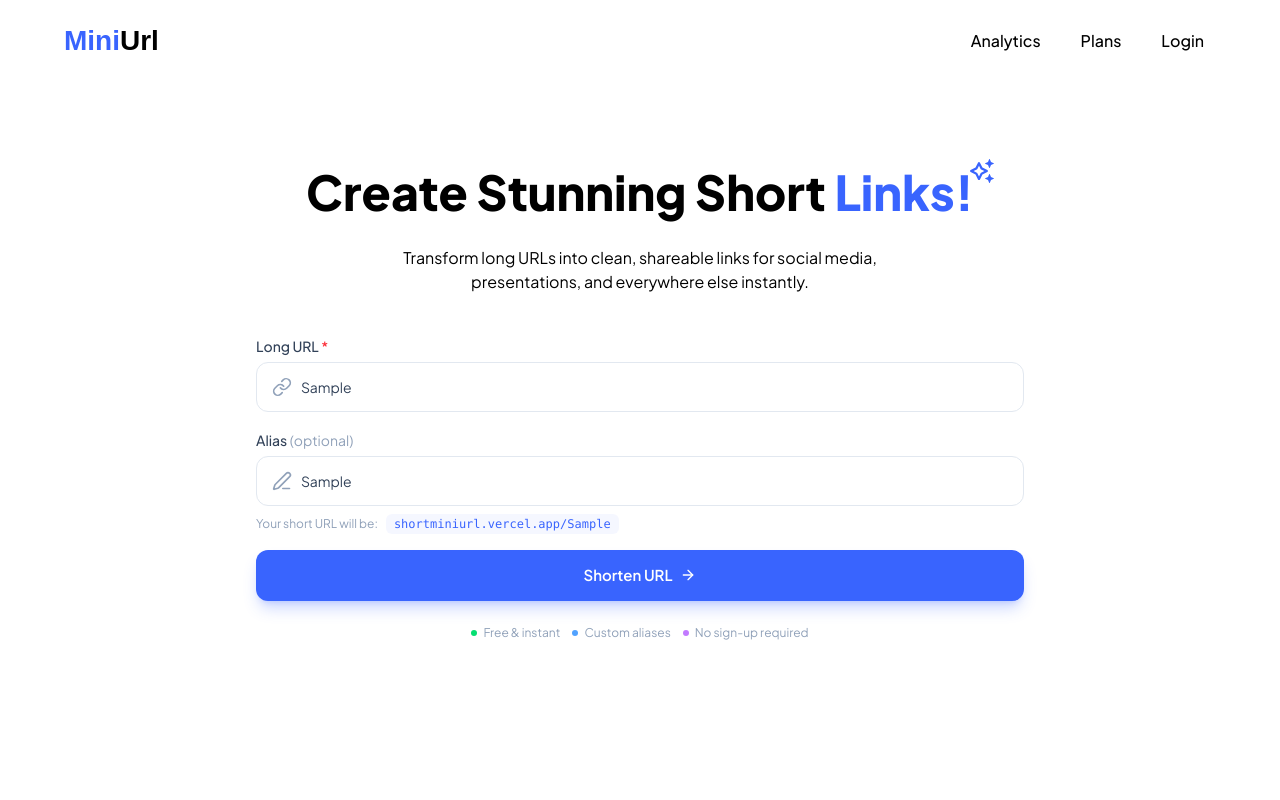
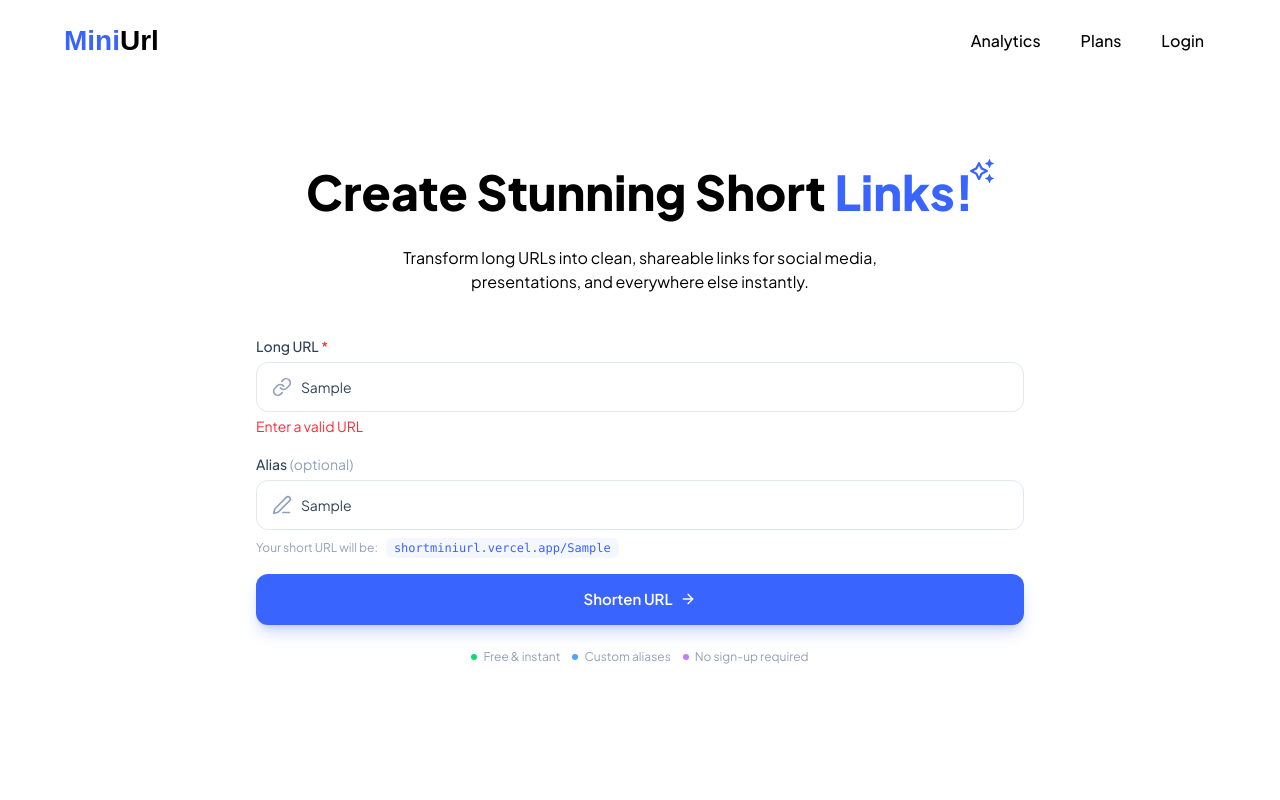
Before and after one commit to kiisi/url-shortener, a Next.js app: page / in a window 1280 px wide. Both pictures are taken after typing "Sample", "Sample" into the empty fields and a click on the button "Shorten URL". Shown: the top 800 px of the page. Built offline with nearby package versions, Linux system fonts and the light colour scheme; no server answers; a web font is replaced by a local one.

Commit message:
feat: custom alias implemented

```diff
--- a/app/api/shorten/route.ts
+++ b/app/api/shorten/route.ts
@@ -1,4 +1,4 @@
-import { createShortLink } from "@/lib/create-short-link";
+import { createShortLink, createShortLinkWithAlias } from "@/lib/create-short-link";
 import { prisma } from "@/lib/prisma";
 import { checkRateLimit } from "@/lib/rate-limit";
 import { CreateLinkSchema } from "@/lib/validators";
@@ -29,18 +29,21 @@ export async function POST(request: Request) {
 
     const result = CreateLinkSchema.safeParse(body);
 
+    const firstIssue = result?.error?.issues[0];
+
+    const field = String(firstIssue?.path?.[0]);
+    const message = `${field}: ${firstIssue?.message}`;
+
     if (!result.success) {
         return NextResponse.json(
             {
-                error: "Invalid URL",
+                error: message,
             },
             {
                 status: 400,
             }
         );
     }
-
-    // Add Alias implementation
 
     // TODO: check if url exists to avoid creating shortcodes for the same url
     let link = await prisma.link.findFirst({
@@ -63,6 +66,11 @@ export async function POST(request: Request) {
         });
     }
 
+    //  Add Alias implementation
+    if (result.data.alias) {
+        link = await createShortLinkWithAlias(result.data.url, result.data.alias);
+    }
+
     link = await createShortLink(result.data.url);
 
     return Response.json({
--- /dev/null
+++ b/app/components/ui/button-radial.tsx
@@ -0,0 +1,42 @@
+import clsx from "clsx";
+import { ButtonHTMLAttributes } from "react";
+
+type ButtonRadialProps = ButtonHTMLAttributes<HTMLButtonElement>;
+
+export default function ButtonRadial({
+    children,
+    className,
+    type = "button",
+    ...props
+}: ButtonRadialProps) {
+    return (
+        <button
+            type={type}
+            className={clsx(
+                "group relative isolate mt-5 w-full cursor-pointer overflow-hidden rounded-xl bg-[#3964FE] px-8 py-3.5 font-medium text-white transition-all duration-300 ease-out disabled:pointer-events-none disabled:opacity-80",
+                className
+            )}
+            {...props}
+        >
+            {/* Top highlight */}
+            <span
+                className="pointer-events-none absolute inset-x-0 top-0 h-1/2 rounded-full bg-gradient-to-b from-white/35 to-transparent"
+            />
+            {/* Radial light */}
+            <span
+                className="pointer-events-none absolute -top-8 left-1/2 h-24 w-24 -translate-x-1/2 rounded-full bg-white/20 blur-2xl"
+            />
+            {/* Shine animation */}
+            <span
+                className="pointer-events-none absolute -left-1/2 top-0 h-full w-1/3 -skew-x-12 bg-gradient-to-r from-transparent via-white/30 to-transparent transition-transform duration-700 group-hover:translate-x-[430%]"
+            />
+            {/* Bottom shadow */}
+            <span
+                className="pointer-events-none absolute inset-x-0 bottom-0 h-px bg-black/15"
+            />
+            <span className="relative z-10">
+                {children}
+            </span>
+        </button>
+    )
+}
--- a/app/page.tsx
+++ b/app/page.tsx
@@ -1,6 +1,6 @@
 "use client";
 
-import Link from "next/link";
+import { useFormik } from "formik";
 import { plusJakartaSans, sourGummy } from "./fonts";
 import { cn } from "../utils";
 import {
@@ -15,6 +15,9 @@ import {
 } from "lucide-react";
 import { useState } from "react";
 import Navbar from "./components/layouts/Navbar";
+import { ShortenUrlFormValues } from "@/types/link";
+import { shortenUrlSchema } from "@/validation/shortenUrlSchema";
+import ButtonRadial from "./components/ui/button-radial";
 
 interface ShortenUrlResponse {
   success: boolean;
@@ -26,28 +29,31 @@ interface ShortenUrlResponse {
   };
 }
 
+const initialValues: ShortenUrlFormValues = {
+  url: "",
+  alias: "",
+};
+
 export default function Home() {
-  const [url, setUrl] = useState("");
-  const [alias, setAlias] = useState("");
-  const [status, setStatus] = useState<"idle" | "loading">("idle");
-  const [result, setResult] = useState<ShortenUrlResponse>(
-    {} as ShortenUrlResponse,
-  );
-  const [copied, setCopied] = useState(false);
-  const [showQr, setShowQr] = useState(false);
 
-  const handleSubmit = async (e: React.FormEvent<HTMLFormElement>) => {
-    e.preventDefault();
+  const formik = useFormik<ShortenUrlFormValues>({
+    initialValues,
+    validationSchema: shortenUrlSchema,
+    validateOnBlur: true,
+    onSubmit: async (values, helpers) => {
 
-    if (!url) {
+      if (!values.url) {
         return setResult({
           success: false,
           message: "Enter a valid URL",
         });
       }
 
-    const payload = { url };
-
+      const payload = {
+        url: values.url,
+        ...(values.alias.trim() && { alias: values.alias.trim() }),
+      };
+      console.log(payload);
       setStatus("loading");
 
       try {
@@ -62,12 +68,24 @@ export default function Home() {
         const data = await response.json();
         setResult(data);
         console.log("Data", data);
-    } catch (err) {
+        helpers.resetForm();
+      }
+      catch (err) {
         setResult(err as ShortenUrlResponse);
-    } finally {
+      }
+      finally {
         setStatus("idle");
+        helpers.setSubmitting(false);
       }
-  };
+    },
+  });
+
+  const [status, setStatus] = useState<"idle" | "loading">("idle");
+  const [result, setResult] = useState<ShortenUrlResponse>(
+    {} as ShortenUrlResponse,
+  );
+  const [copied, setCopied] = useState(false);
+  const [showQr, setShowQr] = useState(false);
 
   const handleCopy = async () => {
     await navigator.clipboard.writeText(result?.data?.shortUrl ?? '');
@@ -76,8 +94,6 @@ export default function Home() {
   };
 
   const handleReset = () => {
-    setUrl("");
-    setAlias("");
     setResult({} as ShortenUrlResponse);
     setStatus("idle");
     setShowQr(false);
@@ -114,8 +130,9 @@ export default function Home() {
           </p>
 
           <form
-            onSubmit={handleSubmit}
+            onSubmit={formik.handleSubmit}
             className="w-full max-w-[768px] mx-auto space-y-4 w-full"
+            noValidate
           >
             {/* Long URL Field */}
             {!result?.data && (
@@ -133,13 +150,18 @@ export default function Home() {
                   <input
                     id="url"
                     type="text"
-                    value={url}
-                    onChange={(e) => setUrl(e.target.value)}
+                    value={formik.values.url}
+                    onChange={formik.handleChange}
+                    onBlur={formik.handleBlur}
                     placeholder="Enter the URL you want to shorten"
                     className="w-full pl-11 pr-4 py-3.5 rounded-xl border border-slate-200 focus:outline-none focus:border-primary transition-all text-slate-700 placeholder:text-slate-400 text-sm"
                   />
                 </div>
-                {/* <p className="mt-1.5 text-xs text-slate-400"></p> */}
+                {formik.touched.url && formik.errors.url && (
+                  <p className="mt-1 text-sm text-red-500">
+                    {formik.errors.url}
+                  </p>
+                )}
               </fieldset>
             )}
 
@@ -160,19 +182,25 @@ export default function Home() {
                   <input
                     id="alias"
                     type="text"
-                    value={alias}
-                    onChange={(e) => setAlias(e.target.value)}
+                    value={formik.values.alias}
+                    onChange={formik.handleChange}
+                    onBlur={formik.handleBlur}
                     placeholder="e.g., myblog, summer-sale"
                     className="w-full pl-11 pr-4 py-3.5 rounded-xl border border-slate-200 focus:outline-none focus:border-primary transition-all text-slate-700 placeholder:text-slate-400 text-sm"
                   />
                 </div>
+                {formik.touched.alias && formik.errors.alias && (
+                  <p className="mt-1 text-sm text-red-500">
+                    {formik.errors.alias}
+                  </p>
+                )}
                 <div className="block md:flex flex-wrap lg:items-center gap-2 mt-2">
                   <p className="text-xs text-slate-400 leading-[150%]">
                     Your short URL will be:
                   </p>
                   <p className="text-xs break-all line-clamp-1 font-mono text-primary bg-primary/5 px-2 py-0.5 rounded-md">
                     shortminiurl.vercel.app/
-                    {`${alias.trim() === "" ? "your-alias" : alias}`}
+                    {`${formik.values.alias.trim() === "" ? "your-alias" : formik.values.alias}`}
                   </p>
                 </div>
               </fieldset>
@@ -184,7 +212,7 @@ export default function Home() {
                 disabled={status === "loading"}
                 className="w-full bg-primary hover:bg-primary/90 text-white font-semibold py-3.5 px-8 rounded-xl transition-all duration-200 flex items-center justify-center gap-2 shadow-lg shadow-primary/25 hover:shadow-primary/35 text-[15px] cursor-pointer"
               >
-                {status === "loading" ? (
+                {formik.isSubmitting ? (
                   <>
                     <LoaderCircle className="w-5 h-5 animate-spin" />{" "}
                     Shortening…
@@ -251,51 +279,12 @@ export default function Home() {
                     )}
                     {copied ? "Copied" : "Copy"}
                   </button>
-                  {/* <button
-                    type="button"
-                    onClick={reset}
-                    className="text-[14px] text-gray-500 hover:text-indigo-600 cursor-pointer"
+                </div>
+                <ButtonRadial
+                  onClick={handleReset}
                 >
-                    Shorten another
-                  </button> */}
-                </div>
-                <button
-                  type="button"
-                  onClick={handleReset}
-                  className="group relative isolate mt-5 w-full overflow-hidden rounded-xl bg-[#3964FE] px-8 py-3.5 font-medium text-white transition-all duration-300 ease-out disabled:pointer-events-none disabled:opacity-80 cursor-pointer"
-                >
-                  {/* Top highlight */}
-                  <span
-                    className="
-      pointer-events-none absolute inset-x-0 top-0 h-1/2 rounded-full
-      bg-gradient-to-b from-white/35 to-transparent
-    "
-                  />
-                  {/* Radial light */}
-                  <span
-                    className="
-      pointer-events-none absolute -top-8 left-1/2 h-24 w-24
-      -translate-x-1/2 rounded-full bg-white/20 blur-2xl
-    "
-                  />
-                  {/* Shine animation */}
-                  <span
-                    className="
-      pointer-events-none absolute -left-1/2 top-0 h-full w-1/3
-      -skew-x-12 bg-gradient-to-r from-transparent via-white/30 to-transparent
-      transition-transform duration-700 group-hover:translate-x-[430%]
-    "
-                  />
-
-                  {/* Bottom shadow */}
-                  <span
-                    className="
-      pointer-events-none absolute inset-x-0 bottom-0 h-px bg-black/15
-    "
-                  />
-
-                  <span className="relative z-10">Shorten another link</span>
-                </button>
+                  Shorten another link
+                </ButtonRadial>
 
                 {showQr && (
                   <div className="mt-3 w-28 h-28 bg-white border border-gray-200 rounded-lg flex items-center justify-center">
--- a/lib/validators.ts
+++ b/lib/validators.ts
@@ -1,7 +1,17 @@
 import { z } from "zod";
 
 export const CreateLinkSchema = z.object({
-  url: z.url(),
+  url: z.url("Please enter a valid URL."),
+  alias: z
+    .string()
+    .trim()
+    .toLowerCase()
+    .min(5, "Alias must be at least 5 characters.")
+    .regex(
+      /^[a-zA-Z0-9_-]*$/,
+      "Alias can only contain letters, numbers, hyphens and underscores."
+    )
+    .optional(),
 });
 
 export type CreateLinkInput = z.infer<typeof CreateLinkSchema>;
--- a/package.json
+++ b/package.json
@@ -16,6 +16,7 @@
     "bullmq": "^5.80.8",
     "clsx": "^2.1.1",
     "dotenv": "^17.4.2",
+    "formik": "^2.4.9",
     "inngest": "^4.13.0",
     "lucide-react": "^1.25.0",
     "nanoid": "^6.0.0",
@@ -25,6 +26,7 @@
     "react-dom": "19.2.4",
     "tailwind-merge": "^3.6.0",
     "ua-parser-js": "^2.0.10",
+    "yup": "^1.7.1",
     "zod": "^4.4.3"
   },
   "devDependencies": {
--- /dev/null
+++ b/types/link.ts
@@ -0,0 +1,4 @@
+export interface ShortenUrlFormValues {
+    url: string;
+    alias: string;
+}
--- /dev/null
+++ b/validation/shortenUrlSchema.ts
@@ -0,0 +1,25 @@
+import * as Yup from "yup";
+
+export const shortenUrlSchema = Yup.object({
+    url: Yup.string()
+        .trim()
+        .required("URL is required")
+        .url("Enter a valid URL"),
+
+    alias: Yup.string()
+        .trim()
+        .optional()
+        .test(
+            "alias-length",
+            "Alias must be at least 5 characters",
+            (value) => {
+                if (!value) return true;
+
+                return value.length >= 5;
+            }
+        )
+        .matches(
+            /^[a-zA-Z0-9_-]*$/,
+            "Alias can only contain letters, numbers, hyphens and underscores"
+        ),
+});
```
Also changed, not shown: lib/create-short-link.ts (+22 -0 lines), 2 other files (tests, documents, lock files or other folders). Lines whose indentation alone changed are shown as unchanged.
